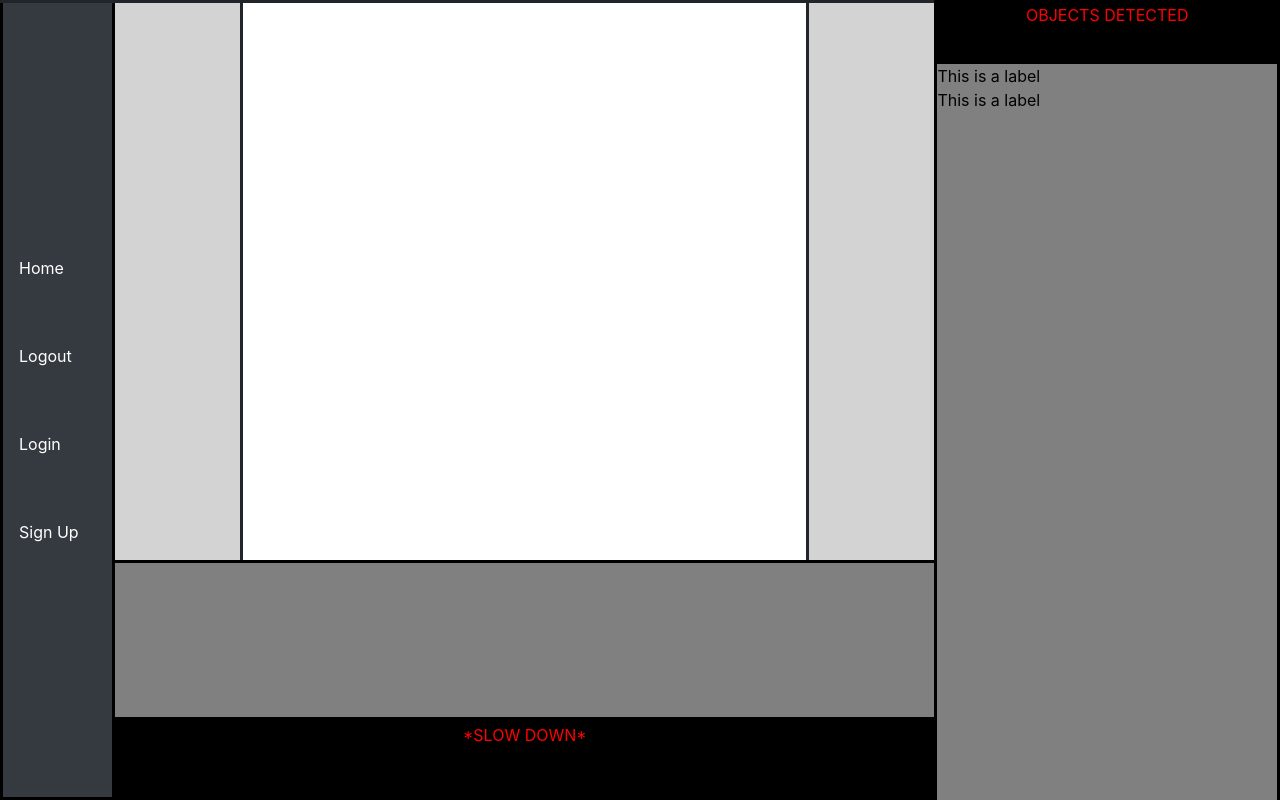
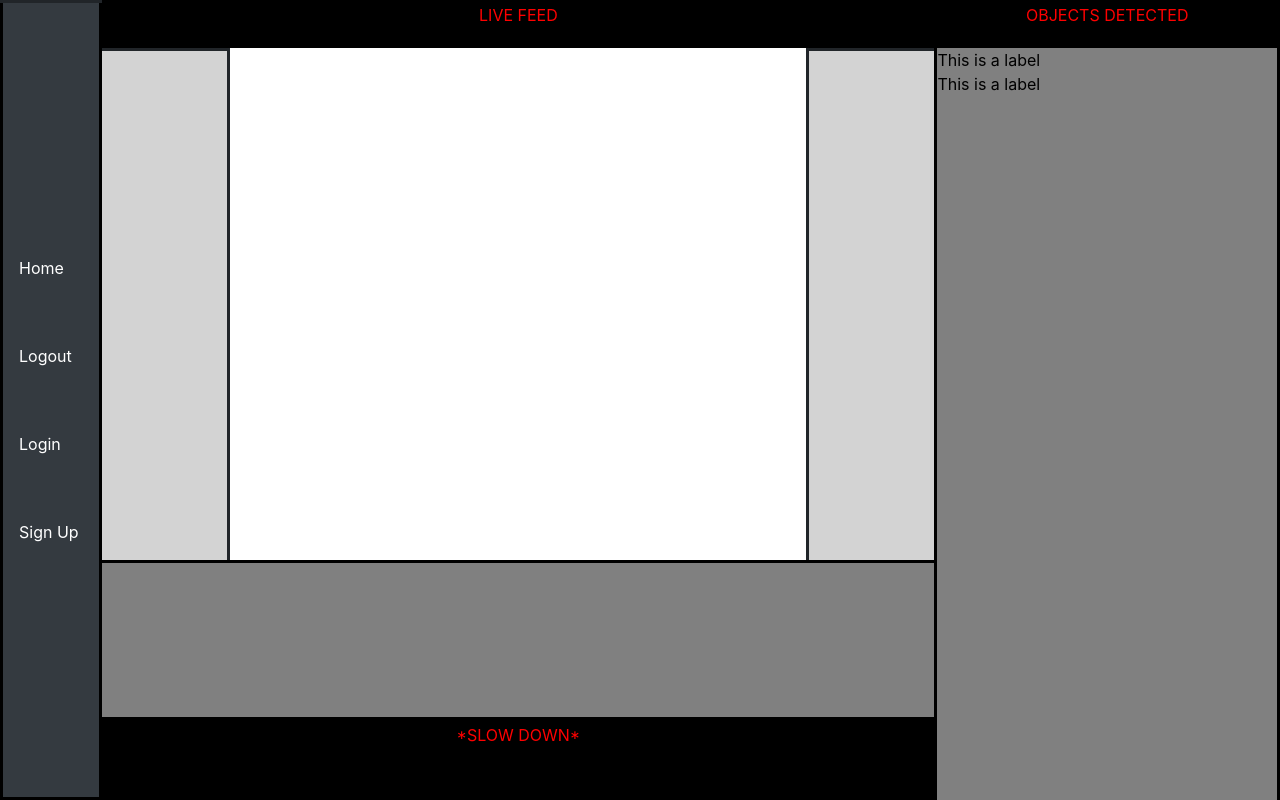
Before and after one commit to Drew-Tessmer/APSC-103-804E-Computer-Vision, a Flask app: template Website/templates/home.html in a window 1280 px wide. Run offline with Flask 3, Linux system fonts and the light colour scheme; the template is opened without the code that fills it, so the values that code supplies are empty; some libraries are stand-ins or nearby versions.

Commit message:
Updated web design

```diff
--- a/Website/static/style.css
+++ b/Website/static/style.css
@@ -9,7 +9,7 @@ body, html {
     top: 0;
     left: 0;
     height: 100%;
-    width: 9%;
+    width: 8%;
     padding-top: 20px;
     border-width: 3px;
     border-style: solid;
@@ -27,7 +27,7 @@ body, html {
 .rightLabel {
     width: 27%;
     position: fixed; /* Position the container */
-    top: 8%;
+    top: 6%;
     right: 0; /* Align to the right side of the screen */
     height: 100%; /* Cover the entire height of the viewport */
     color: black; /* Set text color */
@@ -42,10 +42,10 @@ body, html {
 }
 
 .bottomLabel {
-    width: 64%;
+    width: 65%;
     position: fixed; /* Position the container */
     bottom: 10%;
-    margin-left: 9%; /* Align to the right side of the screen */
+    margin-left: 8%; /* Align to the right side of the screen */
     height: 20%; /* Cover the entire height of the viewport */
     margin-top: 70%;
     color: gray; /* Set text color */
@@ -59,12 +59,27 @@ body, html {
     border-left: none;
 }
 
+.topLabel{
+    width: 65%;
+    position: fixed;
+    top: 0;
+    right: 27%;
+    height: 6%;
+    text-align: center;
+    color: red;
+    background-color: black;
+    border-width: 3px;
+    border-color: black;
+    border-style: solid;
+    border-bottom: dot-dash;
+}
+
 .videoSidebarLeft {
     width: 10%;
     position: fixed;
-    top: 0;
-    margin-left: 9%;
-    height: 70%;
+    top: 6%;
+    margin-left: 8%;
+    height: 64%;
     background-color: lightgray;
     border-width: 3px;
     border-color: black;
@@ -75,9 +90,9 @@ body, html {
 .videoSidebarRight {
     width: 10%;
     position: fixed;
-    top: 0;
+    top: 6%;
     right: 27%;
-    height: 70%;
+    height: 64%;
     background-color: lightgray;
     border-width: 3px;
     border-color: black;
@@ -90,7 +105,7 @@ body, html {
     position: fixed;
     top: 0;
     right: 0;
-    height: 8%;
+    height: 6%;
     text-align: center;
     color: red;
     background-color: black;
@@ -100,10 +115,10 @@ body, html {
     border-bottom: dot-dash;
 }
 .actionLabel{
-    width: 64%;
+    width: 65%;
     position: fixed; /* Position the container */
     bottom: 0;
-    margin-left: 9%; /* Align to the right side of the screen */
+    margin-left: 8%; /* Align to the right side of the screen */
     height: 10%; /* Cover the entire height of the viewport */
     color: red; /* Set text color */
     text-align: center;
--- a/Website/templates/base.html
+++ b/Website/templates/base.html
@@ -57,6 +57,11 @@
         <label>{{ label_text }}</label>
     {% endblock %}
     </div>
+        <div class="topLabel">
+            {% block labelTop %}
+        <label> LIVE FEED </label>
+    {% endblock %}
+    </div>
         <div class="videoSidebarLeft">
     </div>
             <div class="videoSidebarRight">
```
